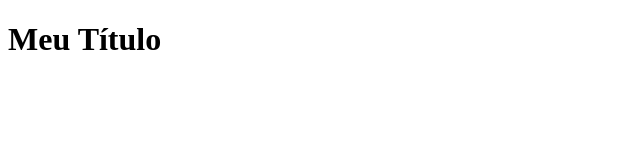
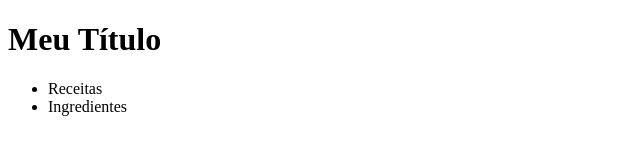
Before and after one commit to ProfeArthur/SiteCriativoFormadores, a plain HTML site: page index.html in a window 1280 px wide. Shown: the whole page, without its empty margins (0-640 px from the left). Drawn offline with Linux system fonts and the light colour scheme.

Commit message:
tópicos

```diff
--- a/index.html
+++ b/index.html
@@ -7,6 +7,13 @@
     <link rel="stylesheet" href="style.css">
 </head>
 <body>
+   <header>
  <h1>Meu Título</h1>
+ <ul>
+    <li>Receitas</li>
+    <li>Ingredientes</li>
+ </ul>
+</header>
+
 </body>
 </html>
```
